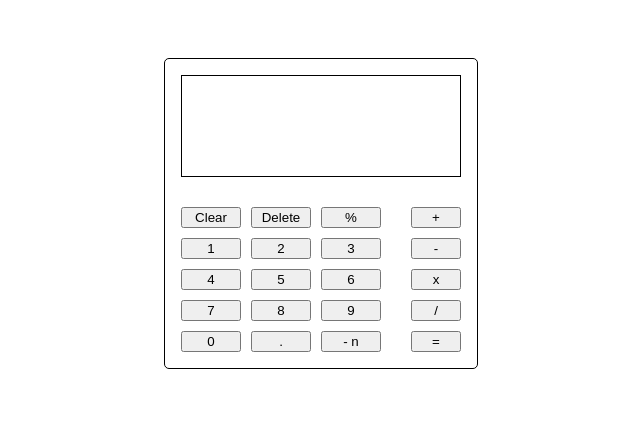
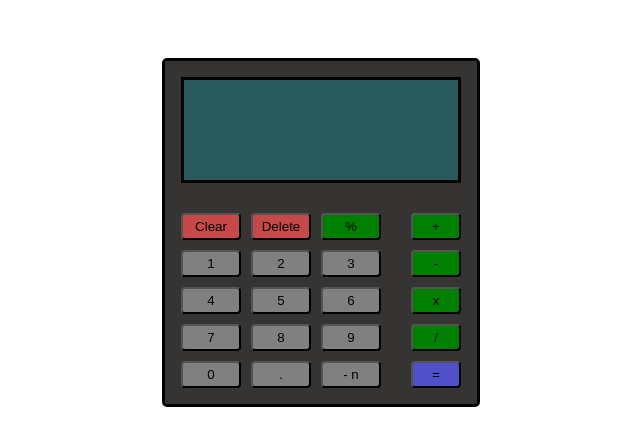
Before and after one commit to spx77-e59/calculator, a plain HTML site: page index.html in a window 1280 px wide. Shown: the whole page, without its empty margins (319-959 px from the left). Drawn offline with Linux system fonts and the light colour scheme.

Commit message:
Add colors to the calculator

```diff
--- a/styles.css
+++ b/styles.css
@@ -11,11 +11,14 @@ body{
     padding: 16px;
     border-radius: 5px;
     gap: 30px;
+    background: rgb(54, 51, 51);
+    border: 3px solid black;
 }
 /* display screen */
 .display {
     flex: 0 0 100px;
-    border: 1px solid black;
+    border: 3px solid black;
+    background: rgb(41, 90, 92);
 }
 
 #expression, #result {
@@ -25,6 +28,10 @@ body{
 }
 
 /* buttons */
+button {
+    padding: 4px;
+    border-radius: 4px;
+}
 
 .buttons {
     display: flex;
@@ -43,6 +50,11 @@ body{
 
 .utils button {
     width: 60px;
+    background: rgb(199, 72, 72);
+}
+
+#modulus {
+    background: green;
 }
 
 .numbers {
@@ -53,6 +65,7 @@ body{
 
 .numbers button {
     width: 60px;
+    background: gray;
 }
 
 .right {
@@ -68,4 +81,9 @@ body{
 }
 .operators button {
     width: 50px;
+    background: green;
 }
+
+#equals {
+    background: rgb(80, 80, 202);
+}
```
